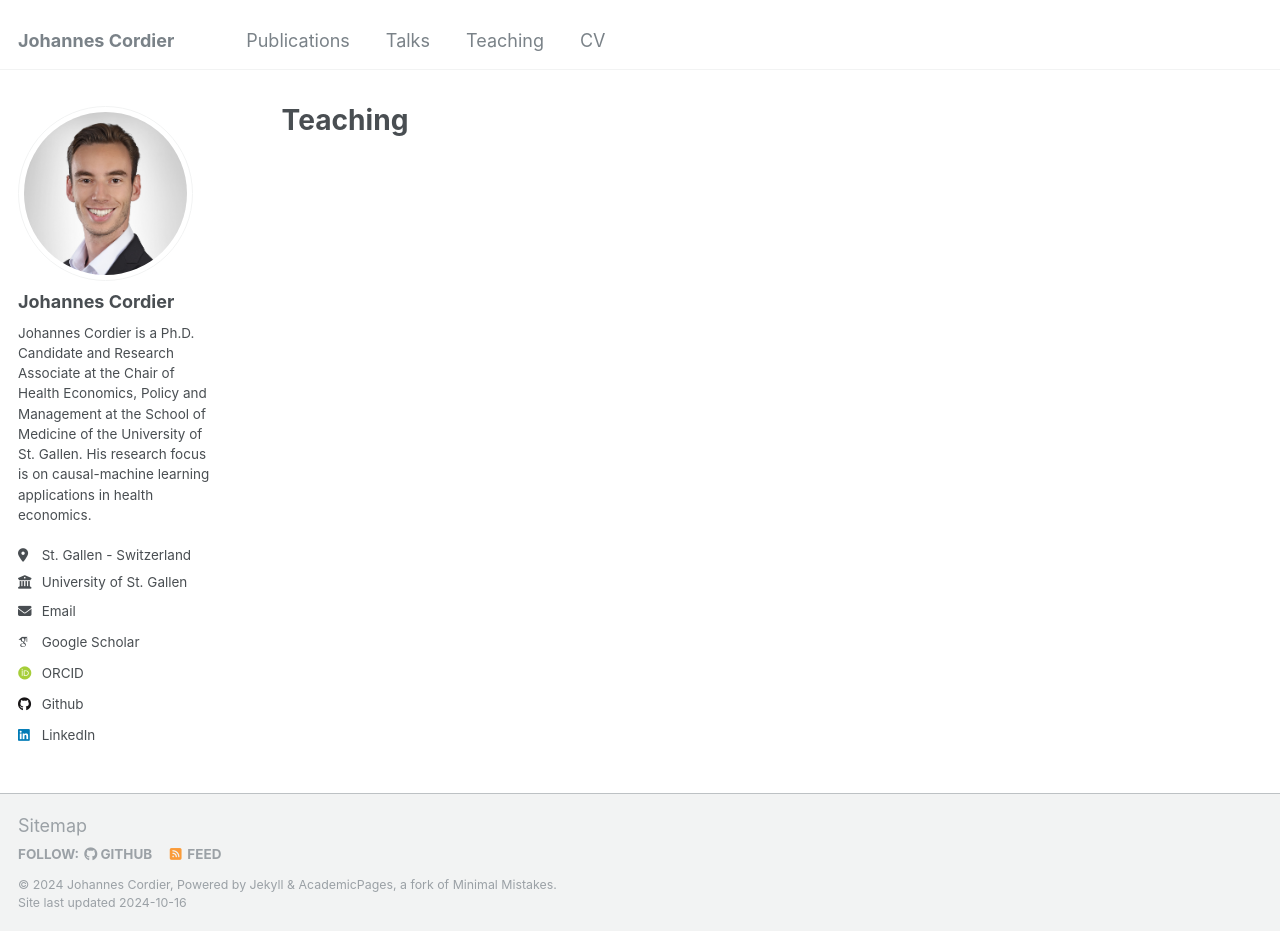
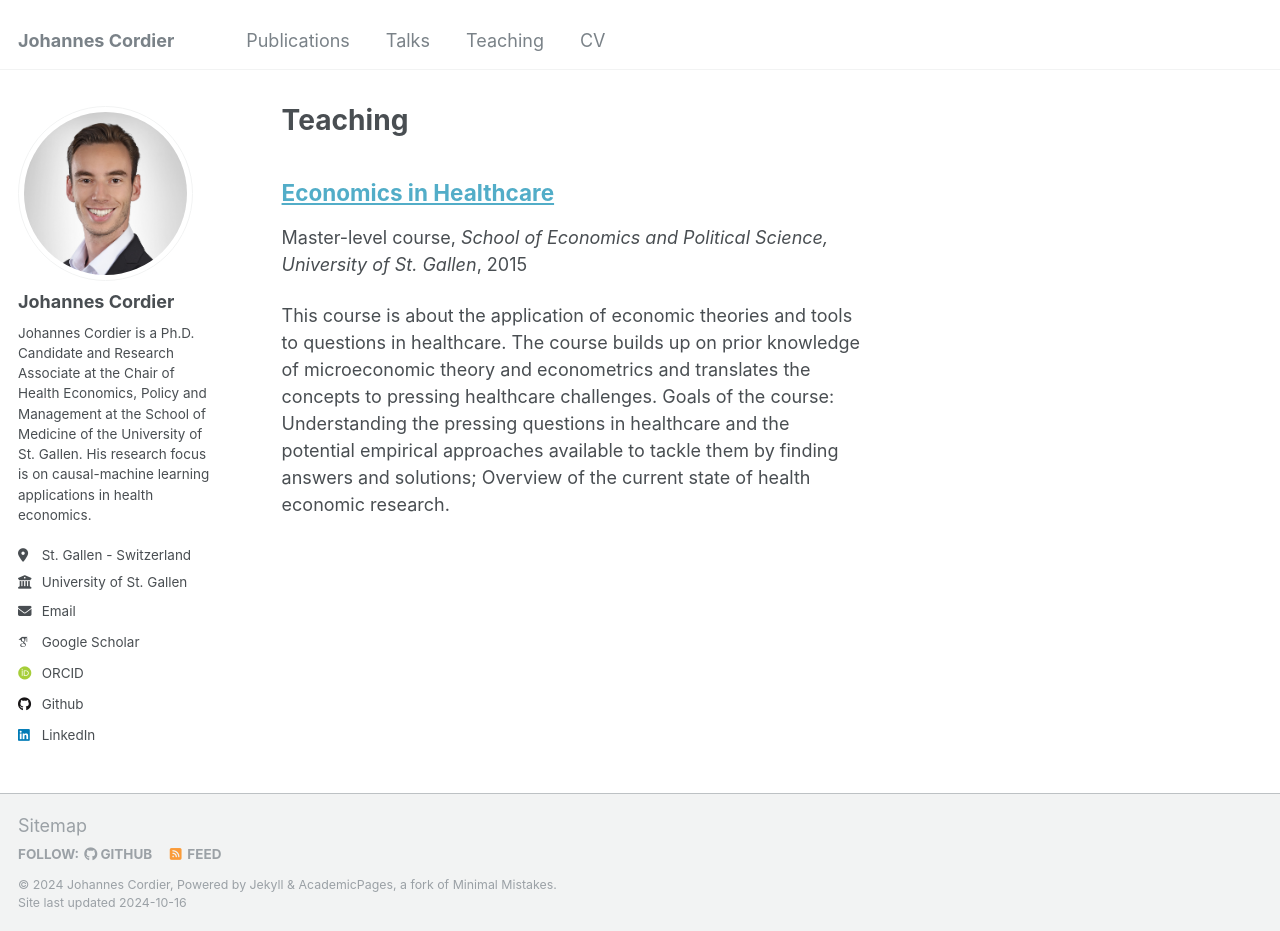
Before and after one commit to johannescordier/johannescordier.github.io, a Jekyll site: the page built from _pages/teaching.html, in a window 1280 px wide and 931 px high. Built offline with Jekyll 4.4.1, drawn with Linux system fonts in a browser that asks for light colours; some web fonts are replaced; a file with an impossible date is left out.

Commit message:
Update 2014_teach.md

```diff
--- a/_teaching/2014_teach.md
+++ b/_teaching/2014_teach.md
@@ -4,7 +4,7 @@ collection: teaching
 type: "Master-level course"
 permalink: /teaching/2015-spring-teaching-1
 venue: "School of Economics and Political Science, University of St. Gallen"
-date: 2024
+date: 2015-01-01
 location: "St. Gallen, Switzerland"
 ---
 
```
